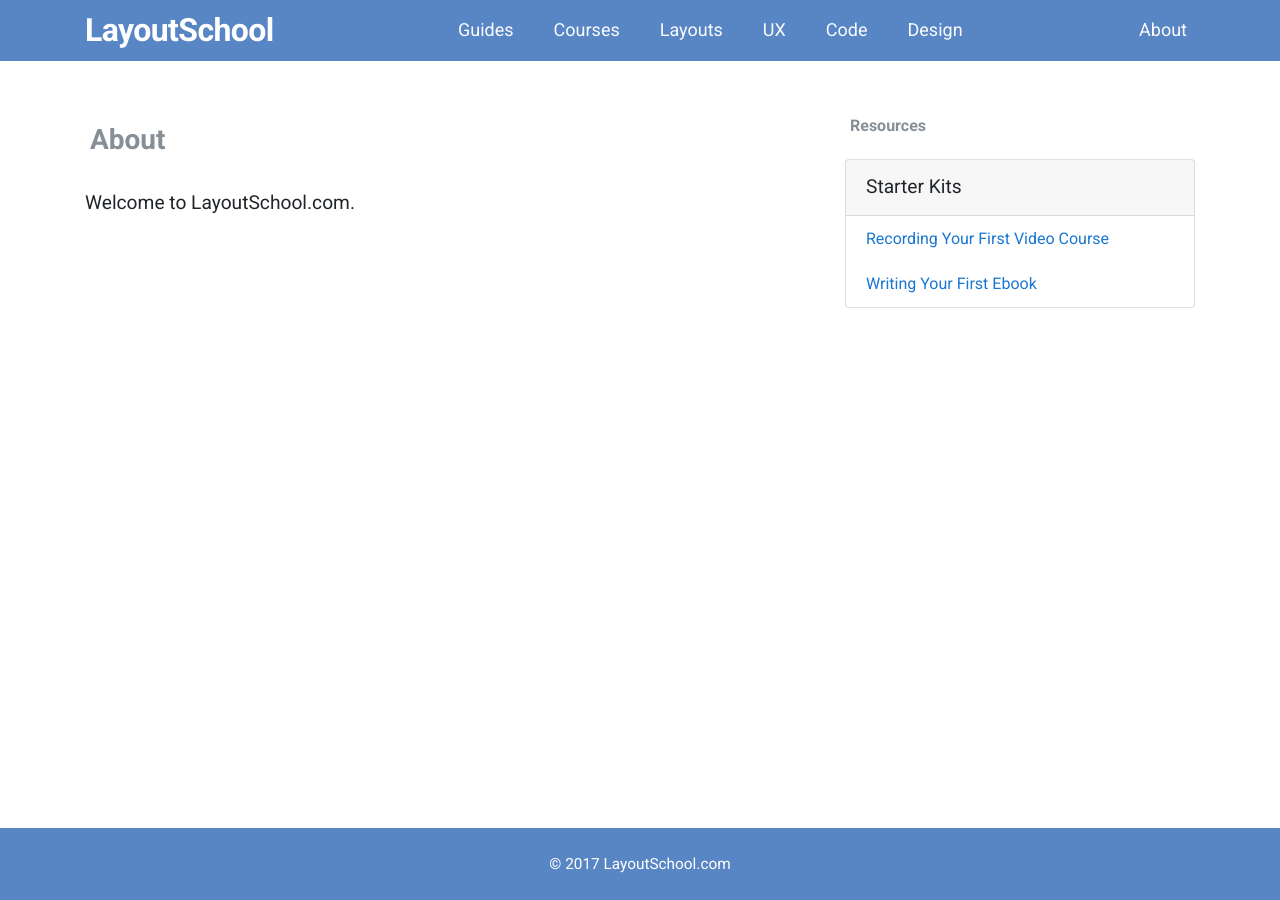
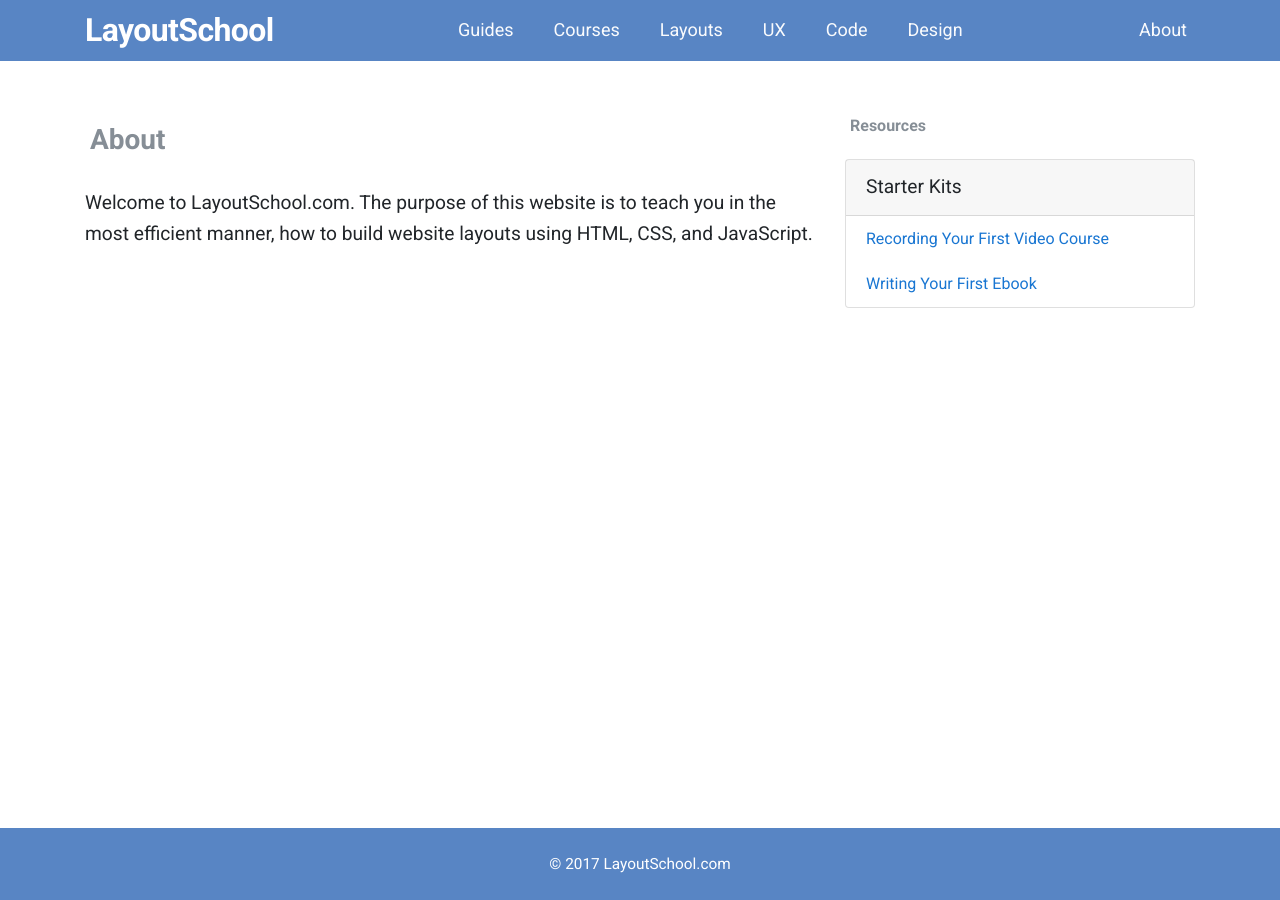
Before and after one commit to LayoutSchool/whatever2, a Jekyll site: the page built from about.html, in a window 1280 px wide. Built offline with Jekyll 4.4.1, drawn with Linux system fonts in a browser that asks for light colours; nearby versions of some CDN libraries; library files that are not in the unit come from our copies.

Commit message:
Update about page

```diff
--- a/about.html
+++ b/about.html
@@ -12,7 +12,12 @@ permalink: /about/
       <h3 class="h3 text-muted pb-4">
         About
       </h3>
-      <p>Welcome to LayoutSchool.com.</p>
+      <p>Welcome to LayoutSchool.com. The purpose of this website is to teach you
+      in the most efficient manner, how to build website layouts using HTML, CSS, and JavaScript.</p>
+
+      <p></p>
+
+
     </div><!-- .col-12.col-lg-8 --><!-- posts' list -->
 
     {% include sitewide-sidebar.html %}<!-- sidebar -->
```
